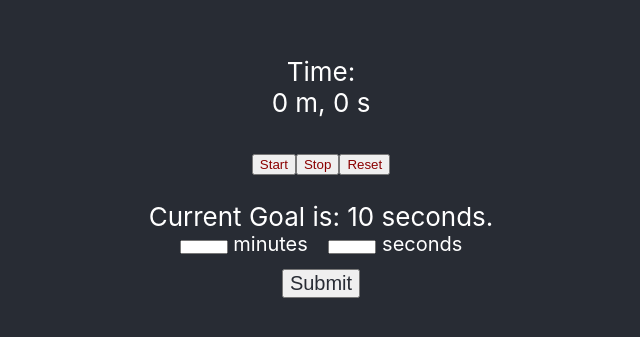
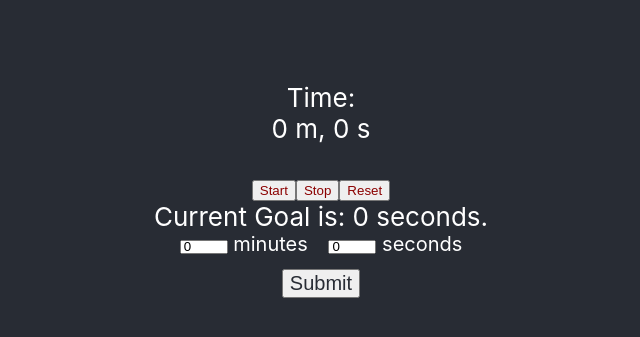
Before and after one commit to ztaggart/pommodoro, a React (Create React App) app: page / in a window 1280 px wide. Shown: the part 223-560 px from the top of the page, without its empty margins (319-959 px from the left). Built offline with nearby package versions, Linux system fonts and the light colour scheme.

Commit message:
fixed goal setting bugs

```diff
--- /dev/null
+++ b/src/GoalForm.js
@@ -0,0 +1,57 @@
+import React, {useState} from 'react';
+
+const GoalForm = (props) => {
+    const[tempMin, setTempMin] = useState(0);
+    const[tempSec, setTempSec] = useState(0);
+
+    let {goal, setGoal} = props;
+
+    const submitForm = (event) => {
+        // prevent default form submission behavior
+        event.preventDefault();
+
+        // will break if id of input changes
+        let secondsValue = tempSec===''? 0:parseFloat(tempSec);
+        let minutesValue = tempMin===''? 0:parseFloat(tempMin);
+
+        if (Number.isNaN(minutesValue) && Number.isNaN(secondsValue)) {
+            alert("No time was entered.");
+        } else if (secondsValue + minutesValue < 1) {
+            alert("The total time value must greater than zero.");
+        } else if (!Number.isNaN(secondsValue) && secondsValue % 1 !== 0) {
+            alert("The entered seconds value is not a whole number.");
+        } else if (!Number.isNaN(minutesValue) && minutesValue % 1 !== 0) {
+            alert("The entered minutes value is not a whole number.");
+        } else {
+            let totalSeconds = (minutesValue * 60) + secondsValue;
+            setGoal(totalSeconds);
+        }
+    }
+
+    const changeMinutes = (event) => {
+        setTempMin(event.target.value);
+    }
+
+    const changeSeconds = (event) => {
+        setTempSec(event.target.value);
+    }
+
+
+    return(
+        <div>
+          Current Goal is: {goal} seconds.
+          <form onSubmit={submitForm} style={{fontSize: '20px', display: 'block'}}>
+              <div id='submitDiv'>
+                <input id='txtSubmitMinutes' className='timeTxt' onChange={changeMinutes} value={tempMin}/>
+                <label style={{marginRight: '15px'}}> minutes </label>
+                <input id='txtSubmitSeconds' className='timeTxt' onChange={changeSeconds} value={tempSec}/>
+                <label> seconds </label>
+              </div>
+              <button id='btnSubmitTime' type='submit' style={{fontSize: '20px', color: '#282c34', marginTop: '10px'}}> Submit </button>
+          </form>
+        </div>
+    )
+}
+
+
+export default GoalForm;
--- a/src/Timer.js
+++ b/src/Timer.js
@@ -1,18 +1,19 @@
 import React, {useState} from 'react'
 import ButtonArray from './ButtonArray.js'
 import TimerDone from './TimerDone.js'
+import GoalForm from './GoalForm.js'
 import './Timer.css'
 
 function Timer() {
     const [time, setTime] = useState(0);
     const [going, setGoing] = useState(false);
     const [done, setDone] = useState(false);
-    const [goal, setGoal] = useState(10);
+    const [goal, setGoal] = useState(0);
 
     timer();
 
     function timer() {
-      if(time >= goal && done !== true) {
+      if(time >= goal && goal !== 0 && done !== true) {
         setDone(true);
         setGoing(false);
       }
@@ -35,27 +36,6 @@ function Timer() {
       setDone(false);
     }
 
-    const submitForm = (event) => {
-      // prevent default form submission behavior
-      event.preventDefault();
-
-      // will break if id of input changes
-      //console.log(event.target.children);
-      let secondsValue = parseFloat(event.target.children.submitDiv.children.txtSubmitSeconds.value);
-      let minutesValue = parseFloat(event.target.children.submitDiv.children.txtSubmitMinutes.value);
-      let totalSeconds = (minutesValue * 60) + secondsValue;
-      /*console.log('seconds value: ' + secondsValue);
-      console.log('minutes value: ' + minutesValue);
-      console.log('total seconds value: ' + totalSeconds);*/
-
-      // < 0 or decimal check
-      if (secondsValue + minutesValue < 1 || secondsValue % 1 !== 0 || minutesValue % 1 !== 0) {
-        alert("The entered seconds value must be a whole number greater than zero.");
-      } else {
-        setGoal(totalSeconds);
-      }
-    }
-
     return (
       <div>
         <TimerDone done={done}/>
@@ -65,20 +45,7 @@ function Timer() {
             {Math.floor(time/60)} m, {time%60} s
         </p>
         <ButtonArray startClick={startClick} stopClick={stopClick} resetClick={resetClick}></ButtonArray>
-        <div>
-          <p>
-            Current Goal is: {goal} seconds.
-            <form onSubmit={submitForm} style={{fontSize: '20px', display: 'block'}}>
-              <div id='submitDiv'>
-                <input id='txtSubmitMinutes' className='timeTxt'/>
-                <label style={{marginRight: '15px'}}> minutes </label>
-                <input id='txtSubmitSeconds' className='timeTxt'/>
-                <label> seconds </label>
-              </div>
-              <button id='btnSubmitTime' type='submit' style={{fontSize: '20px', color: '#282c34', marginTop: '10px'}}> Submit </button>
-            </form>
-          </p>
-        </div>
+        <GoalForm goal={goal} setGoal={setGoal}></GoalForm>
       </div>
     )
 
```
